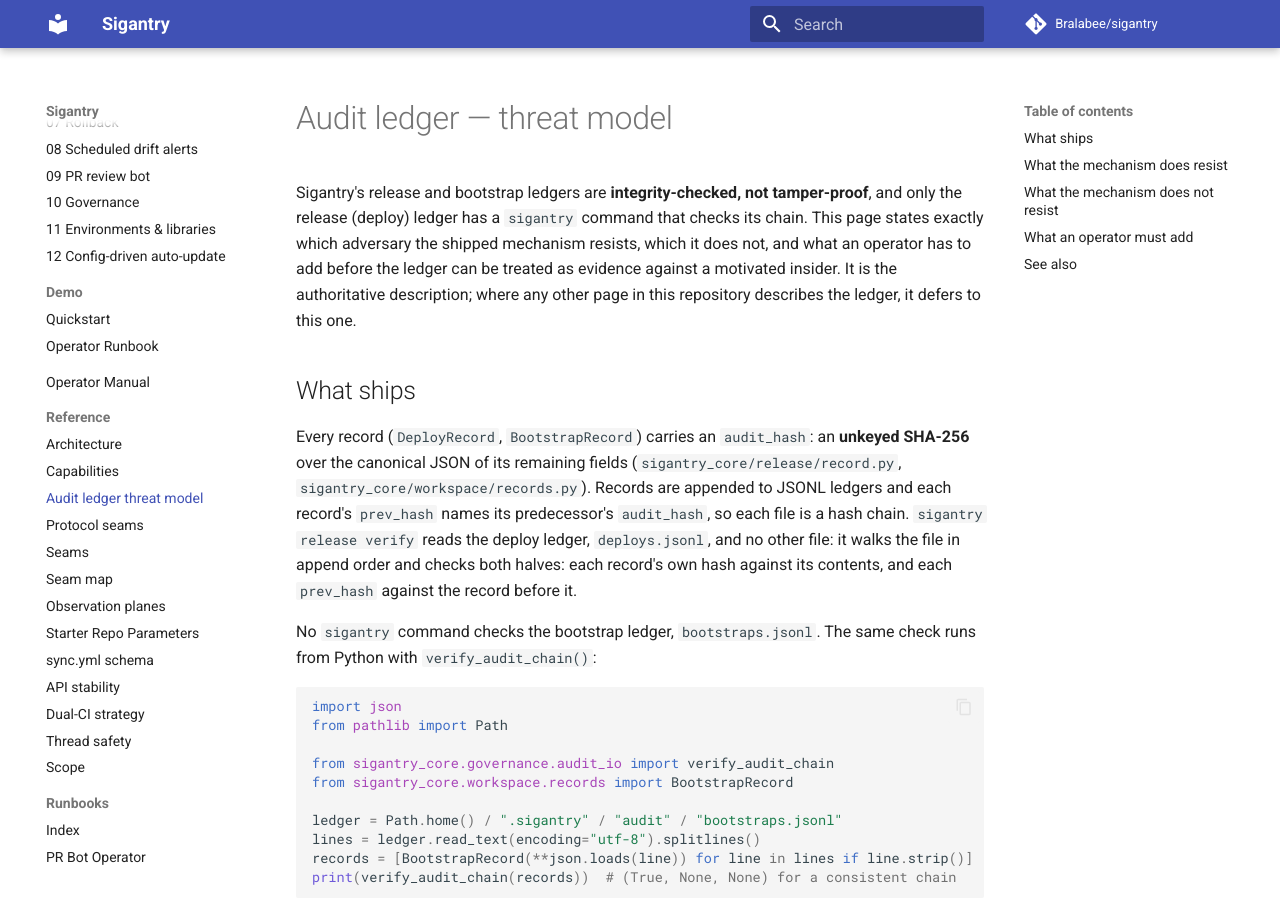
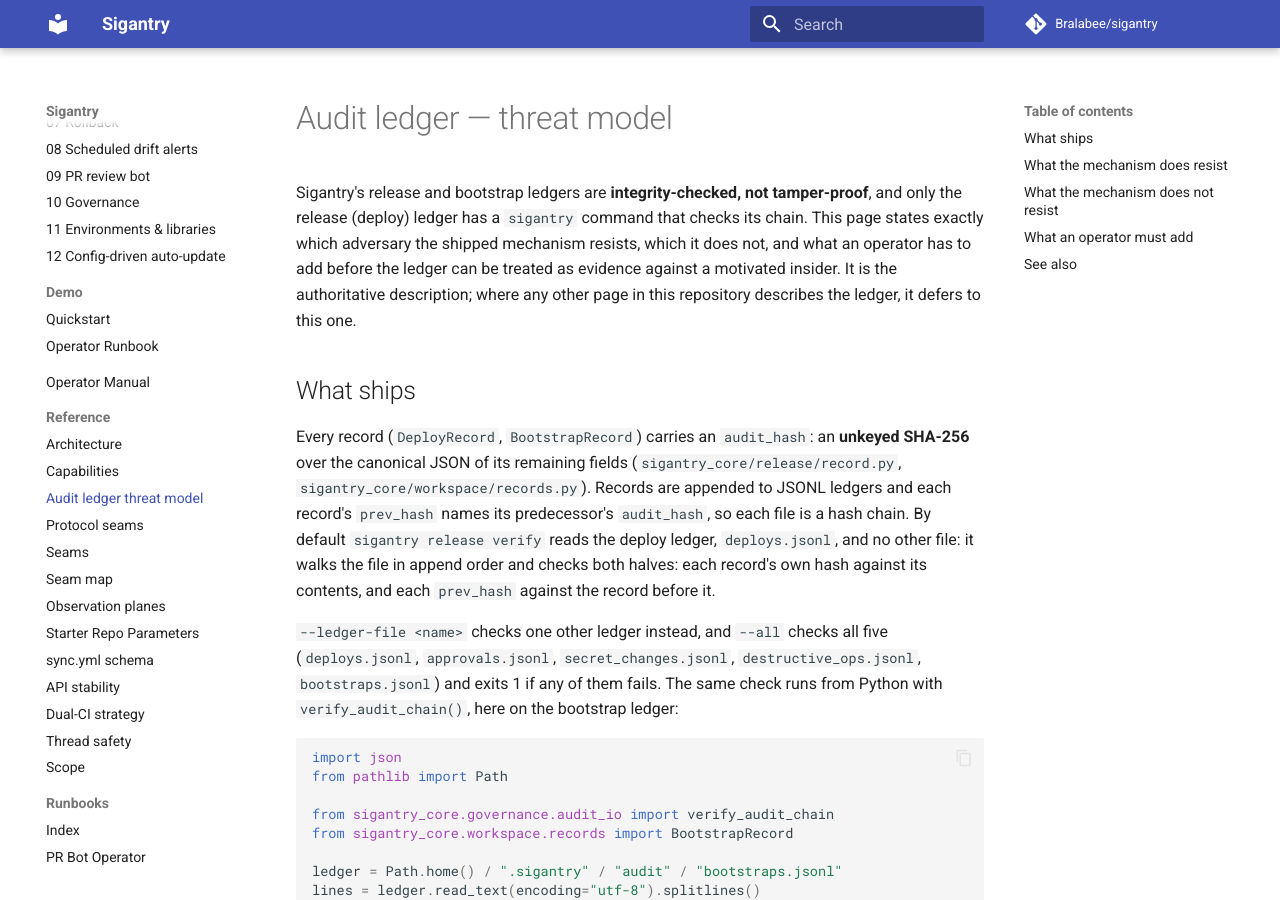
Before and after one commit to Bralabee/sigantry, an MkDocs documentation site: the page built from docs/reference/audit-ledger-threat-model.md, in a window 1280 px wide and 900 px high. Built offline with MkDocs 1.6.1 and Material for MkDocs 9.7.7, drawn with Linux system fonts in a browser that asks for light colours; comment, search, counter and statistics services are not loaded.

Commit message:
docs: say where every audit ledger is written and what release verify --all checks
Four public docs described audit behaviour that the code no longer has.
A persona swarm on v1.2.0 read them and took them at their word: one
reviewer lowered its rating because CAPABILITIES.md said three of the
five ledgers ignore [release] audit_dir.

- CAPABILITIES.md section 7 and the sync apply --audit-dir row said
  destructive_ops, approvals and secret_changes are always written under
  ~/.sigantry/audit/. Every emitter calls resolve_audit_dir
  (governance/audit.py, workspace/records.py), which honours --audit-dir,
  then [release] audit_dir, then the default; the orphan unpublish passes
  audit_dir into delete_item/delete_folder (workspace/reconciler.py).
  tests/release/test_ledger_location.py pins it.
- README.md and the threat model said no command checks the bootstrap
  ledger. release verify --all (since #123) checks all five ledgers and
  exits 1 on any failure.
- SECURITY.md listed 1.1.x as supported; 1.2.0 is the latest release.
- CAPABILITIES.md cited cli.py:67-84 for the add_typer calls; they are at
  76-93.

No code or CLI behaviour changes.

````diff
--- a/docs/reference/audit-ledger-threat-model.md
+++ b/docs/reference/audit-ledger-threat-model.md
@@ -13,13 +13,15 @@ Every record (`DeployRecord`, `BootstrapRecord`) carries an `audit_hash`: an **u
 SHA-256** over the canonical JSON of its remaining fields
 (`sigantry_core/release/record.py`, `sigantry_core/workspace/records.py`). Records are
 appended to JSONL ledgers and each record's `prev_hash` names its predecessor's
-`audit_hash`, so each file is a hash chain. `sigantry release verify` reads the deploy
+`audit_hash`, so each file is a hash chain. By default `sigantry release verify` reads the deploy
 ledger, `deploys.jsonl`, and no other file: it walks the file in append order and
 checks both halves: each record's own hash against its contents, and each `prev_hash`
 against the record before it.
 
-No `sigantry` command checks the bootstrap ledger, `bootstraps.jsonl`. The same check
-runs from Python with `verify_audit_chain()`:
+`--ledger-file <name>` checks one other ledger instead, and `--all` checks all five
+(`deploys.jsonl`, `approvals.jsonl`, `secret_changes.jsonl`, `destructive_ops.jsonl`,
+`bootstraps.jsonl`) and exits 1 if any of them fails. The same check runs from Python
+with `verify_audit_chain()`, here on the bootstrap ledger:
 
 ```python
 import json
````
Also changed, not shown: CHANGELOG.md (+12 -0 lines), README.md (+1 -1 lines), SECURITY.md (+2 -2 lines), docs/CAPABILITIES.md (+3 -3 lines).
